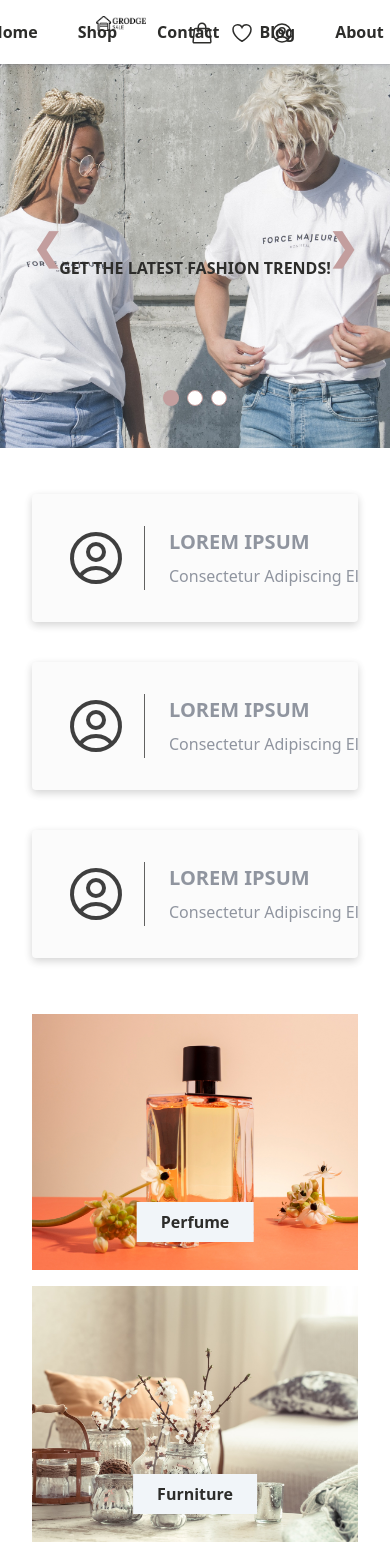
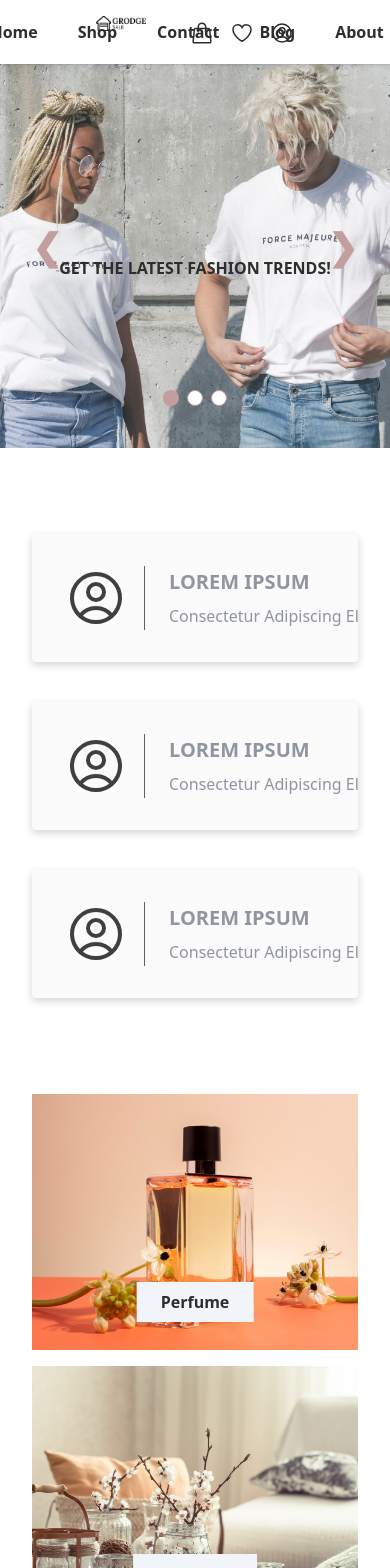
Before and after one commit to ralphscl/grodge-app, a React (Vite) app in the folder client/: page / in a window 390 px wide. Shown: the top 1568 px of the page. Built offline with nearby package versions, Linux system fonts and the light colour scheme; no server answers.

Commit message:
Homepage Responsive UI Update

```diff
--- a/client/src/components/card/ProductCard.jsx
+++ b/client/src/components/card/ProductCard.jsx
@@ -4,16 +4,26 @@ import DefaultImage from '../../assets/png/grodge-sale-placeholder-800x600.png';
 
 const ProductCard = ({ size }) => {
   const isSmall = size === 'sm';
-  const imageSizeClass = isSmall ? 'w-40' : 'w-full';
+  const sizeStyles = {
+    imageSizeClass: isSmall ? 'w-40' : 'w-full'
+  }
 
   return (
     <div className={`w-full mb-4 overflow-hidden opacity-75 rounded text-left cursor-pointer flex ${isSmall ? 'flex-row' : 'flex-col'} gap-6`}>
+
+      {/* Product Image */}
       <div>
-        <img src={DefaultImage} className={imageSizeClass} alt='Product' />
+        <img src={DefaultImage} className={sizeStyles.imageSizeClass} alt='Product' />
       </div>
+
       <div className='bg-white'>
-        <h1 className={`font-bold text-black-custom ${isSmall ? ' text-xs py-2' : ' text-md' }`}>Lorem Ipsum dolor sit amet.</h1>
-        {isSmall && <h2 className={`${isSmall ? ' text-xs' : ' text-md'} `}>Lorem Ipsum Dolor</h2>}
+        {/* Product Name */}
+        <h1 className={`font-bold text-black-custom ${isSmall ? ' text-xs' : ' text-md' }`}>Lorem Ipsum dolor</h1>
+
+        {/* Product Other Details */}
+        {isSmall && <h2 className={`${isSmall ? ' text-xs' : ' text-md'} `}>Lorem Ipsum</h2>}
+
+        {/* Product Price */}
         <p className={`font-bold ${isSmall ? ' text-xs' : ' text-md'} `}>
           <span className='me-2 text-gray-400 line-through'>Php 200.00</span>
           <span className='text-black-custom'>Php 200.00</span>
--- a/client/src/components/container/ThreeColumn.jsx
+++ b/client/src/components/container/ThreeColumn.jsx
@@ -1,8 +1,8 @@
-const ThreeColumn = ({ component, array }) => {
+const ThreeColumn = ({ component, dataObj }) => {
   return (
-    <section className='my-10 flex flex-col md:flex-row gap-6'>
-      {array?.map((index) => (
-        <div className='w-full md:w-1/3'>
+    <section className='mt-20 flex flex-col md:flex-row gap-6'>
+      {dataObj?.map((index) => (
+        <div key={index} className='w-full md:w-1/3'>
           {component}
         </div>
       ))}
--- a/client/src/pages/homepage/HomePage.jsx
+++ b/client/src/pages/homepage/HomePage.jsx
@@ -7,21 +7,32 @@ import LatestPosts from "./components/LatestPosts";
 import LatestProducts from "./components/LatestProducts";
 
 const HomePage = () => {
-  const homePageStyle = ' px-8 md:px-4 lg:px-28 xl:px-60'
+  // Common styling for the home page
+  const homePageStyles = 'px-8 md:px-4 lg:px-28 xl:px-60';
 
   return (
     <>
-      <Carousel delay={8000}/>
-      <div className={homePageStyle}>
-        <PolicyHighlights />
+      {/* Carousel Component */}
+      <Carousel delay={8000} />
+
+      {/* Main Content */}
+      <div className={homePageStyles}>
+        {/* Policy Highlights Component */}
+        <PolicyHighlights dataObj={[0,1,2]} />
+
+        {/* Category Showcase Component */}
         <CategoryShowcase />
+
+        {/* Latest Products Component */}
         <LatestProducts />
       </div>
-      <div className={`bg-gray-50 py-4 ${homePageStyle}`}>
-        <LatestPosts />
+
+      {/* Latest Posts Component */}
+      <div className={`bg-gray-50 mt-20 py-4 ${homePageStyles}`}>
+        <LatestPosts dataObj={[0,1,2]} />
       </div>
     </>
   );
-}
+};
 
 export default HomePage;
--- a/client/src/pages/homepage/components/CategoryShowcase.jsx
+++ b/client/src/pages/homepage/components/CategoryShowcase.jsx
@@ -5,7 +5,7 @@ import { category } from '../../../data/previewData.jsx' ;
 
 const CategoryShowcase = () => {
   return (
-    <section className='my-10 flex flex-col md:flex-row gap-4 text-center'>
+    <section className='mt-20 flex flex-col md:flex-row gap-4 text-center'>
       <div className='w-full md:w-1/2 lg:w-1/5'>
         {category.slice(1, 3).map((item, index) => (
           <CategoryCard
--- a/client/src/pages/homepage/components/LatestPosts.jsx
+++ b/client/src/pages/homepage/components/LatestPosts.jsx
@@ -1,11 +1,10 @@
 import BlogCard from "../../../components/card/BlogCard";
 import ThreeColumn from "../../../components/container/ThreeColumn";
 
-const LatestPosts = () => {
+const LatestPosts = ({ dataObj }) => {
   return (
     <>
-      <h1 className='text-black-custom text-2xl font-bold'>Latest Posts</h1>
-      <ThreeColumn component={<BlogCard />} array={[0,1,2]}/>
+      <ThreeColumn component={<BlogCard />} dataObj={dataObj}/>
     </>
   );
 }
--- a/client/src/pages/homepage/components/LatestProducts.jsx
+++ b/client/src/pages/homepage/components/LatestProducts.jsx
@@ -10,7 +10,7 @@ const LatestProducts = () => {
                     <h1 className={headerStyle}>Top Seller</h1>
                     {[1,2,3,4,5]?.map((index) => (
                         <div className='w-full'>
-                            <ProductCard size='sm'/>
+                            <ProductCard dataObj={[0,1,2]} size='sm'/>
                         </div>
                     ))}
                 </section>
@@ -18,10 +18,10 @@ const LatestProducts = () => {
 
             <div  className='my-10 md:w-3/4'>
                 <h1 className={headerStyle}>Latest Products</h1>
-                <section className='grid grod-cols-1 md:grid-cols-3 gap-6'>
+                <section className='grid grod-cols-1 md:grid-cols-2 lg:grid-cols-3 gap-6'>
                     {[1,2,3,4,5,6]?.map((index) => (
                         <div className='w-full'>
-                            <ProductCard />
+                            <ProductCard dataObj={[0,1,2]} />
                         </div>
                     ))}
                 </section>
--- a/client/src/pages/homepage/components/PolicyHighlights.jsx
+++ b/client/src/pages/homepage/components/PolicyHighlights.jsx
@@ -1,10 +1,10 @@
 import PolicyCard from "../../../components/card/PolicyCard";
 import ThreeColumn from "../../../components/container/ThreeColumn";
 
-const PolicyHighlights = () => {
+const PolicyHighlights = ({ dataObj }) => {
   return (
     <>
-      <ThreeColumn component={<PolicyCard />} array={[0,1,2]}/>
+      <ThreeColumn component={<PolicyCard />} dataObj={dataObj}/>
     </>
   );
 }
```
